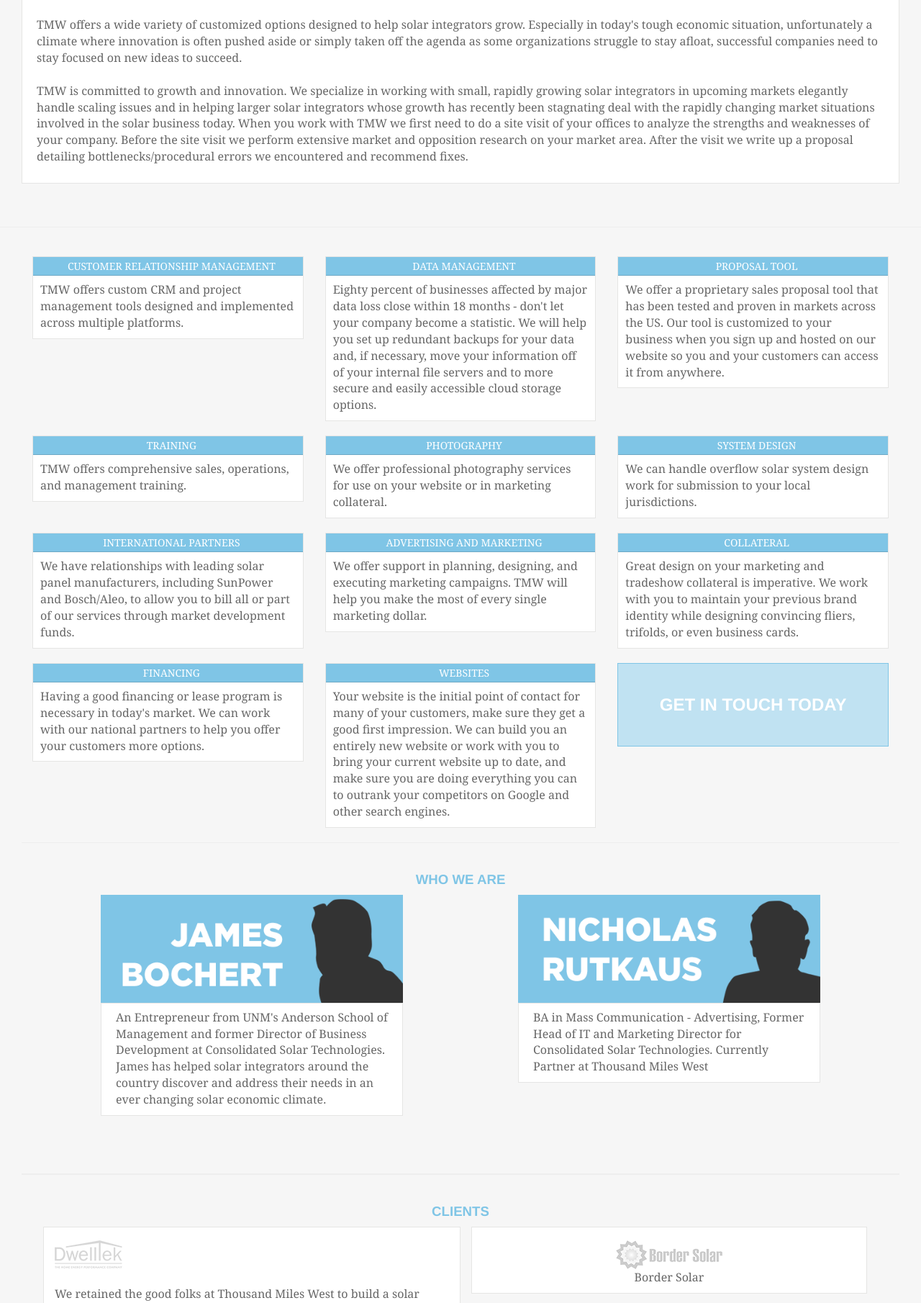
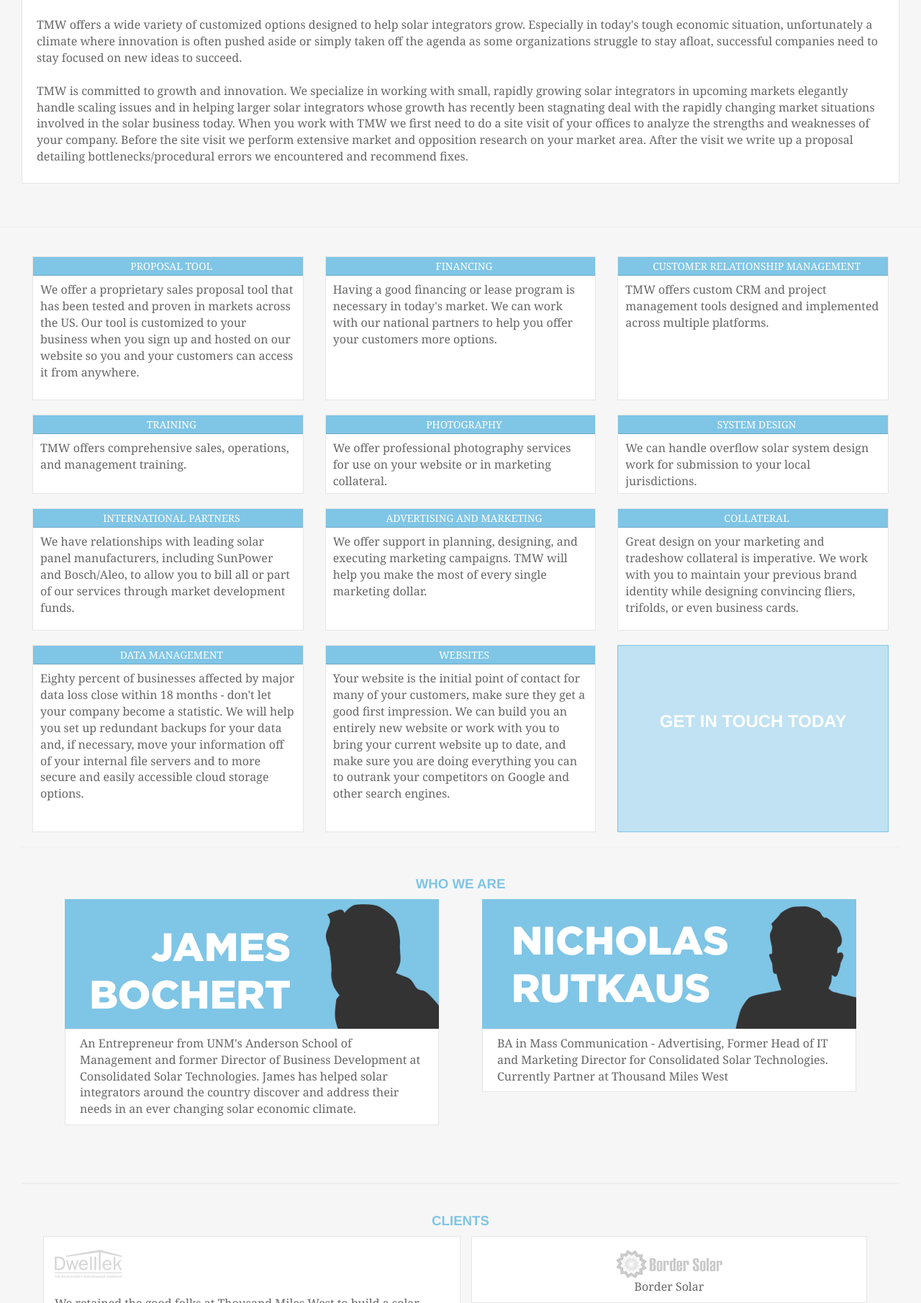
Before and after one commit to RPJarvis/TMW, a PHP site: page /index.html in a window 1280 px wide. Shown: the part 583-2393 px from the top of the page at 72% size. Run offline with PHP 8.4, Linux system fonts and the light colour scheme; some libraries are stand-ins or nearby versions.

Commit message:
about fixed

```diff
--- a/css/main.css
+++ b/css/main.css
@@ -58,6 +58,22 @@ body{
 	height: 70px;
 }
 
+#row1 div div {
+	height: 200px;
+}
+
+#row2 div div {
+	height: 110px;
+}
+
+#row3 div div {
+	height: 170px;
+}
+
+#row4 div div {
+	height: 260px;
+}
+
 #navbar {
 		padding-right: 20px !important;
 		padding-top: 10px;
@@ -69,6 +85,7 @@ h1{
 	margin: 0 0 10px;
 	text-transform: uppercase;
 }
+
 h2{
 	color: #333333;
 	font: bold 10.5pt "Gotham", "Helvetica Neue", Helvetica, Arial, sans-serif;
@@ -167,10 +184,18 @@ with a static div?? or maybe jsut define height as a constant since that wont ma
 	padding-left: 10px;
 	padding-right: 10px;
 	margin-bottom: 20px;
-	width: 420px;
-	margin-right: auto;
-	margin-left: auto;
+margin-right: auto;
+margin-left: auto;
+	max-width: 520px;
 }
+
+.aboutUpper {
+	max-width: 520px;
+
+}
+
+/*TODO:520 PIXELS IMAGE WIDTH, for <p> or <div>??max-width? */
+
 
 .selected {
 	color: #7fc5e6 !important;
@@ -204,7 +229,7 @@ with a static div?? or maybe jsut define height as a constant since that wont ma
 	font: bold 18pt "Gotham", "Helvetica Neue", Helvetica, Arial, sans-serif;
 	line-height: 18pt;
 	margin: 0;
-	padding: 45px 20px;
+	padding: 45px 20px 60px;
 	text-align: center;
 	text-transform: uppercase;
 }
--- a/index.html
+++ b/index.html
@@ -143,32 +143,29 @@
         <!-- 3x4 grid -->
         <div class="col-md-4">
           <div class="serviceContainer">
-            <h5 class="sectionNumber">Customer Relationship Management</h5>
-            <p class="textFormat">TMW offers custom CRM and project management tools
-              designed and implemented across multiple platforms.
-            </p>
-          </div>
-        </div>
-        <div class="col-md-4">
-          <div class="serviceContainer container-fluid">
-            <h5 class="sectionNumber">Data Management</h5>
-            <p class="textFormat">Eighty percent of businesses affected by major data
-              loss close within 18 months - don't let your company
-              become a statistic. We will help you set up redundant
-              backups for your data and, if necessary, move your
-              information off of your internal file servers and to
-              more secure and easily accessible cloud storage options.
-            </p>
-          </div>
-        </div>
-        <div class="col-md-4">
-          <div class="serviceContainer container-fluid">
             <h5 class="sectionNumber">Proposal Tool</h5>
             <p class="textFormat">We offer a proprietary sales proposal tool that has
               been tested and proven in markets across the US. Our
               tool is customized to your business when you sign up
               and hosted on our website so you and your customers can
               access it from anywhere.
+            </p>
+          </div>
+        </div>
+        <div class="col-md-4">
+          <div class="serviceContainer container-fluid">
+            <h5 class="sectionNumber">Financing</h5>
+            <p class="textFormat">Having a good financing or lease program is necessary in
+              today's market. We can work with our national partners to
+              help you offer your customers more options.
+            </p>
+          </div>
+        </div>
+        <div class="col-md-4">
+          <div class="serviceContainer container-fluid">
+            <h5 class="sectionNumber">Customer Relationship Management</h5>
+            <p class="textFormat">TMW offers custom CRM and project management tools
+              designed and implemented across multiple platforms.
             </p>
           </div>
         </div>
@@ -234,10 +231,13 @@
       <div class="container-fluid row" id="row4">
         <div class="col-md-4">
           <div class="serviceContainer container-fluid">
-            <h5 class="sectionNumber">Financing</h5>
-            <p class="textFormat">Having a good financing or lease program is necessary in
-              today's market. We can work with our national partners to
-              help you offer your customers more options.
+            <h5 class="sectionNumber">Data Management</h5>
+            <p class="textFormat">Eighty percent of businesses affected by major data
+              loss close within 18 months - don't let your company
+              become a statistic. We will help you set up redundant
+              backups for your data and, if necessary, move your
+              information off of your internal file servers and to
+              more secure and easily accessible cloud storage options.
             </p>
           </div>
         </div>
@@ -255,26 +255,28 @@
         </div>
         <div class="col-md-4" id="buttonContainer">
           <div id="bigButton">
+            <br />
+            <br />
             Get in Touch Today
           </div>
       </div>
     </div>
-    <div id="about" class="container-fluid">
+    <div id="about" class="container-fluid row">
       <h3>Who we Are</h3>
-      <div class="col-md-6">
-        <img src="/tmw/images/james.png" height="150" width="420"/>
-        <div class="aboutContainer">
-          <p class="textFormat">An Entrepreneur from UNM's Anderson School of Management and
-            former Director of Business Development at Consolidated Solar
-            Technologies. James has helped solar integrators around the
-            country discover and address their needs in an ever changing
-            solar economic climate.
+      <div class="col-md-6 container-fluid">
+        <img class="img-responsive" src="/tmw/images/james.png" />
+        <div class="aboutContainer container-fluid">
+          <p class="textFormat">An Entrepreneur from UNM's Anderson School
+            of Management and former Director of Business Development at
+            Consolidated Solar Technologies. James has helped solar integrators
+            around the country discover and address their needs in an ever
+            changing solar economic climate.
           </p>
         </div>
       </div>
-      <div class="col-md-6">
-        <img src="/tmw/images/nick.png" height="150" width="420" />
-        <div class="aboutContainer">
+      <div class="col-md-6 container-fluid">
+        <img class="img-responsive" src="/tmw/images/nick.png" />
+        <div class="aboutContainer container-fluid">
           <p class="textFormat">BA in Mass Communication - Advertising, Former Head of IT and
             Marketing Director for Consolidated Solar Technologies. Currently
             Partner at Thousand Miles West
```
